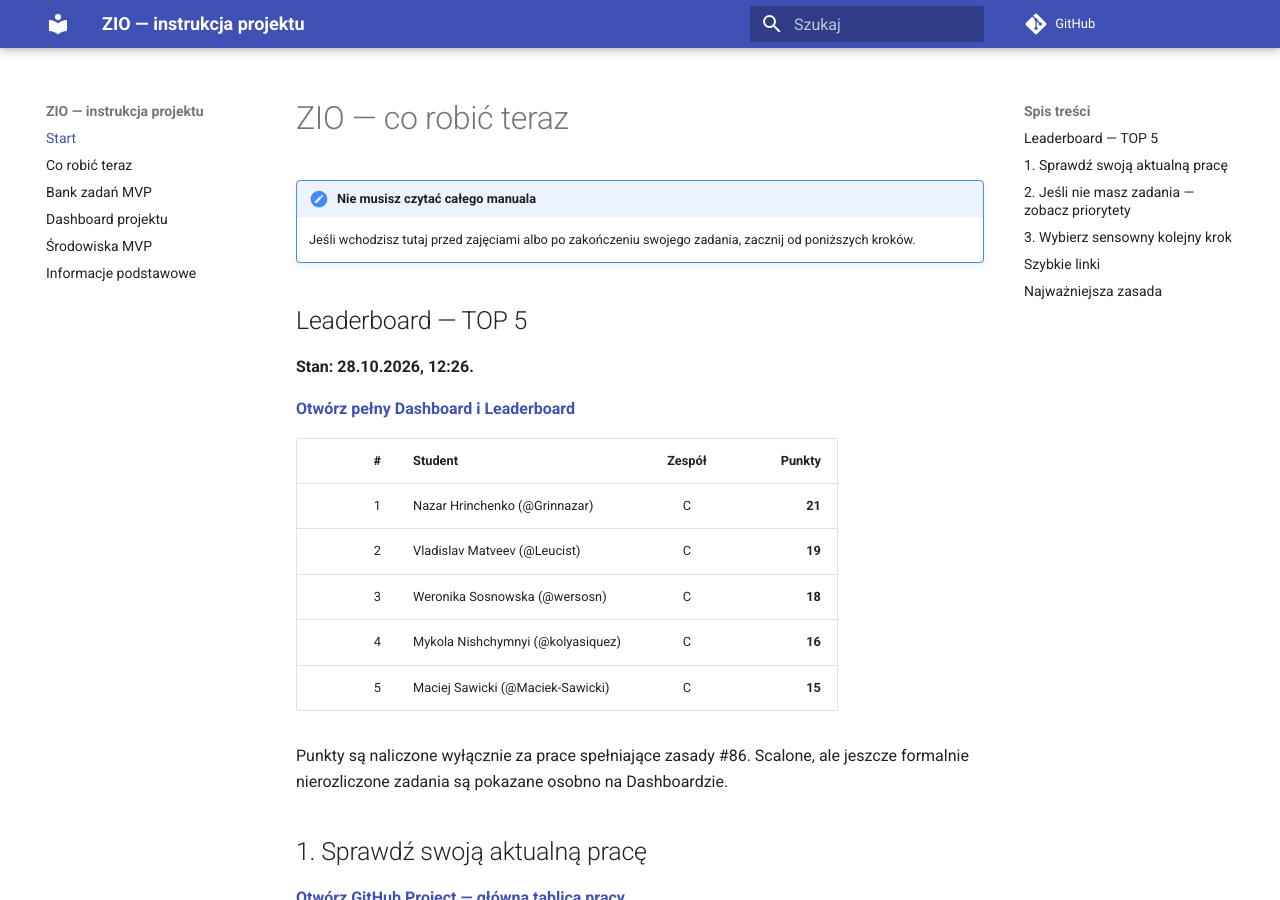
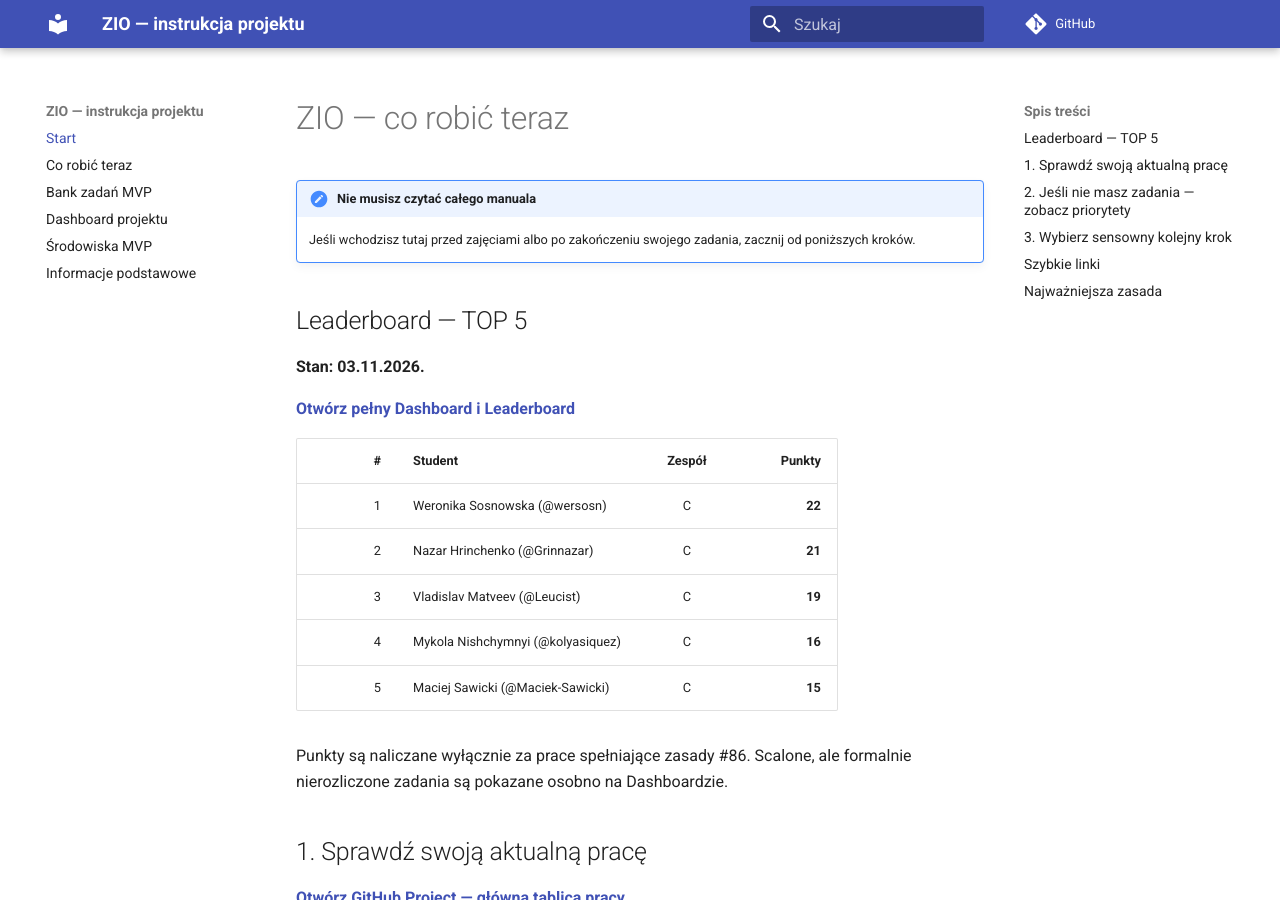
Before and after one commit to zio-wi-pb-mc/pb-science-office-manual, an MkDocs documentation site: the page built from manual/index.md, in a window 1280 px wide and 900 px high. Built offline with MkDocs 1.6.1 and Material for MkDocs 9.7.7, drawn with Linux system fonts in a browser that asks for light colours; comment, search, counter and statistics services are not loaded.

Commit message:
docs: refresh leaderboard top five

```diff
--- a/manual/index.md
+++ b/manual/index.md
@@ -5,19 +5,19 @@
 
 ## Leaderboard — TOP 5
 
-**Stan: 28.10.2026, 12:26.**
+**Stan: 03.11.2026.**
 
 [**Otwórz pełny Dashboard i Leaderboard**](19-dashboard-projektu.md)
 
 | # | Student | Zespół | Punkty |
 |---:|---|:---:|---:|
-| 1 | Nazar Hrinchenko (@Grinnazar) | C | **21** |
-| 2 | Vladislav Matveev (@Leucist) | C | **19** |
-| 3 | Weronika Sosnowska (@wersosn) | C | **18** |
+| 1 | Weronika Sosnowska (@wersosn) | C | **22** |
+| 2 | Nazar Hrinchenko (@Grinnazar) | C | **21** |
+| 3 | Vladislav Matveev (@Leucist) | C | **19** |
 | 4 | Mykola Nishchymnyi (@kolyasiquez) | C | **16** |
 | 5 | Maciej Sawicki (@Maciek-Sawicki) | C | **15** |
 
-Punkty są naliczone wyłącznie za prace spełniające zasady #86. Scalone, ale jeszcze formalnie nierozliczone zadania są pokazane osobno na Dashboardzie.
+Punkty są naliczane wyłącznie za prace spełniające zasady #86. Scalone, ale formalnie nierozliczone zadania są pokazane osobno na Dashboardzie.
 
 ## 1. Sprawdź swoją aktualną pracę
 
```
